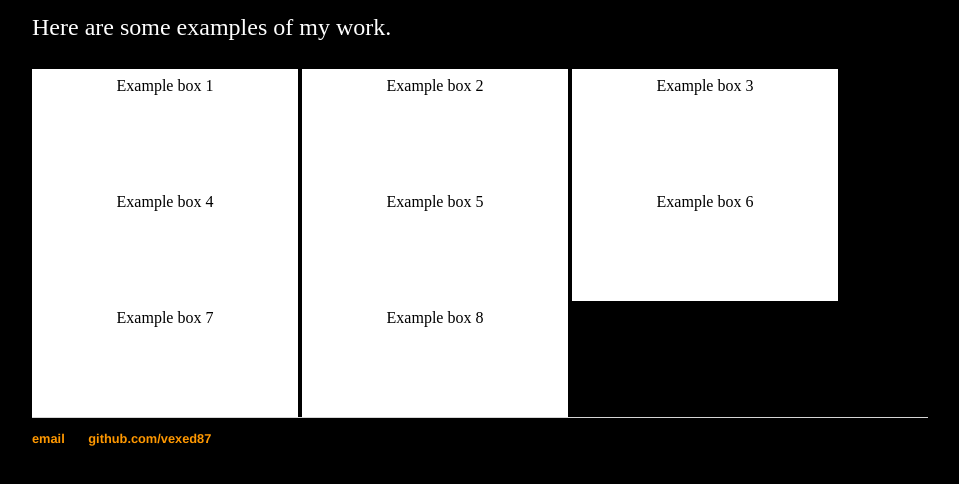
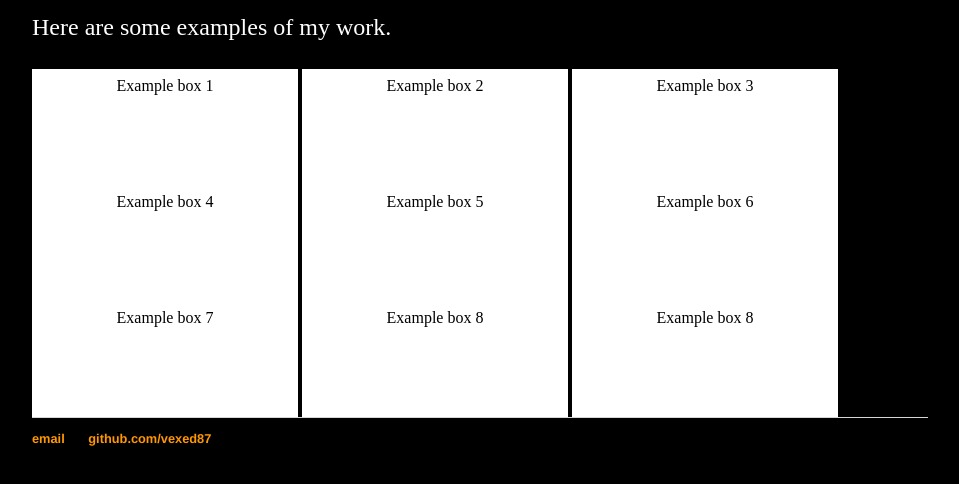
Before and after one commit to vexed87/vexed87.github.io, a plain HTML site: page portfolio.html in a window 1280 px wide. Shown: the part 186-670 px from the top of the page, without its empty margins (160-1119 px from the left). Drawn offline with Linux system fonts and the light colour scheme.

Commit message:
Update portfolio.html

```diff
--- a/portfolio.html
+++ b/portfolio.html
@@ -28,6 +28,7 @@
 			<div class="floating-box">Example box 6</div>
 			<div class="floating-box">Example box 7</div>
 			<div class="floating-box">Example box 8</div>
+			<div class="floating-box">Example box 8</div>
 
     		</div><!-- /.blurb -->
 		</div><!-- /.container -->
```
